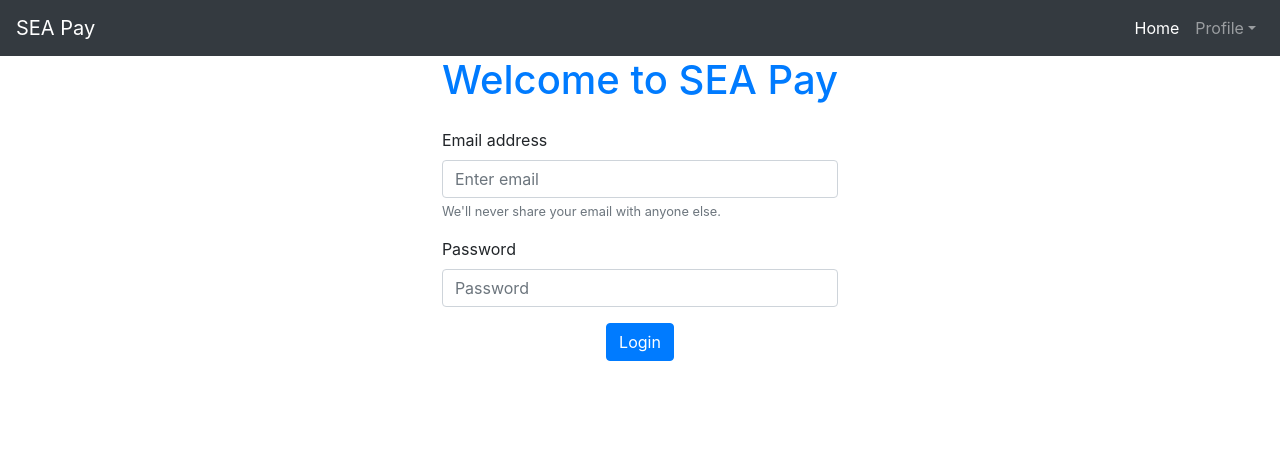
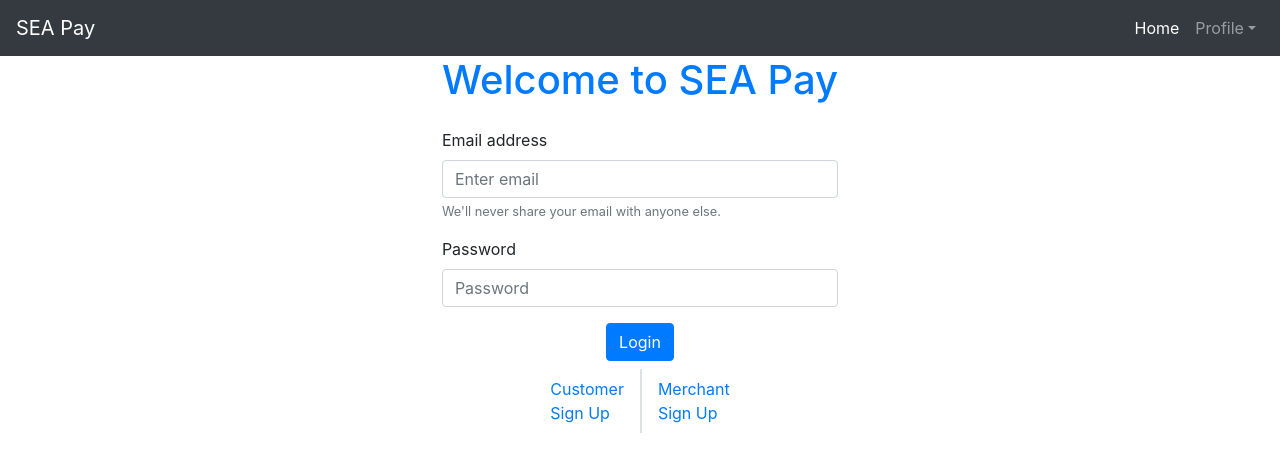
Before and after one commit to RafifEL/sea-pay-compfest-echo, a React (Create React App) app in the folder ui/: page / in a window 1280 px wide. Shown: the top 462 px of the page. Built offline with nearby package versions, Linux system fonts and the light colour scheme.

Commit message:
[rafif] route registry page and link in login page

```diff
--- a/ui/src/App.js
+++ b/ui/src/App.js
@@ -7,8 +7,10 @@ import {
 
 
 // import Client from "./Client";
-import NavBar from "./component/NavBar"
-import LoginPage from "./component/LoginPage"
+import NavBar from "./component/NavBar";
+import LoginPage from "./component/LoginPage";
+import MerchantRegist from "./component/MerchantRegist"
+import CustomerRegist from "./component/CustomerRegist"
 import CustomerPage from './component/CustomerPage/CustomerPage';
 import AdminPage from './component/AdminPage/AdminPage';
 import MerchantPage from './component/MerchantPage/MerchantPage';
@@ -43,6 +45,8 @@ class App extends Component {
           <NavBar/>
           {/* <SelectItems/> */}
           <Route exact path='/' component= {LoginPage} ></Route>
+          <Route path='/merchant-sign-up' component= {MerchantRegist} ></Route>
+          <Route path='/customer-sign-up' component= {CustomerRegist} ></Route>
           <Route path='/customer' component= {CustomerPage} ></Route>
           <Route path='/admin' component = {AdminPage}></Route>
           <Route path='/merchant' component = {MerchantPage}></Route>
--- a/ui/src/component/LoginPage.js
+++ b/ui/src/component/LoginPage.js
@@ -20,6 +20,7 @@ export default class LoginPage extends Component{
     }
     render(){
         return (
+                <div>
                     <div className = "justify-content-center row">
                         <form onSubmit = {this.submitClick}>
                             <div className = "text-primary">
@@ -41,6 +42,19 @@ export default class LoginPage extends Component{
                             </div>
                         </form>
                     </div>
+                    <div className = "justify-content-center row mt-2">
+                        <ul class="nav justify-content-center">
+                            <li class="nav-item border-right">
+                                <a class="nav-link" href="/customer-sign-up">Customer<br/>Sign Up</a>
+                            </li>
+                            <li class="nav-item border-left">
+                                <a class="nav-link" href="/merchant-sign-up">Merchant<br/>Sign Up</a>
+                            </li>
+                        </ul>
+                    </div>
+                </div>
+
+
         );
     }
 }
```
Lines whose indentation alone changed are shown as unchanged.
